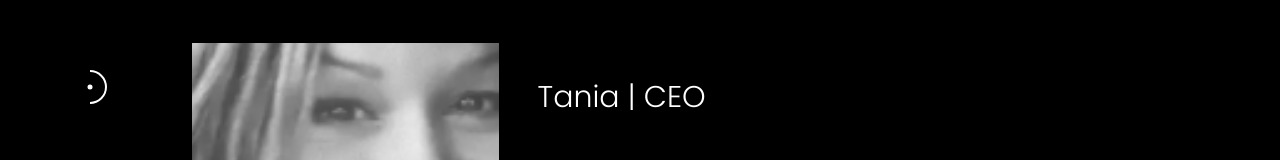
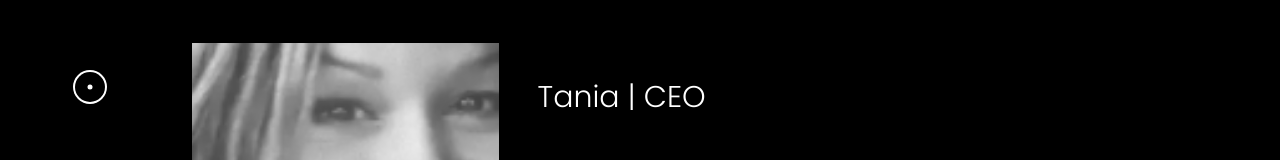
Before and after one commit to Scharlyopitz/CHEYSSOI-PARIS, a React (Vite) app: page /about in a window 1280 px wide. Shown: the part 1818-1978 px from the top of the page. Built offline with nearby package versions, Linux system fonts and the light colour scheme.

Commit message:
Ajout de transition pour l'effet

```diff
--- a/src/pages/About.jsx
+++ b/src/pages/About.jsx
@@ -155,7 +155,7 @@ function ThirdSection() {
               {currentMember === i && (
                 <span
                   style={{
-                    background: `conic-gradient(${white} 50%, ${black} 0%)`,
+                    background: `conic-gradient(${white} 100%, ${black} 0%)`,
                   }}
                   className="progress"
                 ></span>
--- a/src/sass/pages/_about.scss
+++ b/src/sass/pages/_about.scss
@@ -121,6 +121,7 @@
 
           &::after {
             content: "";
+            pointer-events: none;
             position: absolute;
             top: 50%;
             left: 50%;
@@ -162,6 +163,7 @@
         position: relative;
 
         img {
+          transition: 0.5s;
           position: absolute;
           top: 0;
           left: 0;
@@ -184,6 +186,7 @@
           position: relative;
 
           p {
+            transition: 0.5s;
             position: absolute;
             top: 0;
             left: 0;
@@ -200,6 +203,7 @@
           height: 90%;
 
           p {
+            transition: 0.5s;
             position: absolute;
             top: 50%;
             left: 0;
--- a/src/style/style.css
+++ b/src/style/style.css
@@ -230,6 +230,7 @@ nav .menu .background {
 }
 #About .thirdSection .contenu .carousel .pointContainer::after {
   content: "";
+  pointer-events: none;
   position: absolute;
   top: 50%;
   left: 50%;
@@ -265,6 +266,7 @@ nav .menu .background {
   position: relative;
 }
 #About .thirdSection .contenu .imagesContainer img {
+  transition: 0.5s;
   position: absolute;
   top: 0;
   left: 0;
@@ -287,6 +289,7 @@ nav .menu .background {
   position: relative;
 }
 #About .thirdSection .contenu .left .namesContainer p {
+  transition: 0.5s;
   position: absolute;
   top: 0;
   left: 0;
@@ -301,6 +304,7 @@ nav .menu .background {
   height: 90%;
 }
 #About .thirdSection .contenu .left .descriptionsContainer p {
+  transition: 0.5s;
   position: absolute;
   top: 50%;
   left: 0;
```
Also changed, not shown: 1 other file (tests, documents, lock files or other folders).
